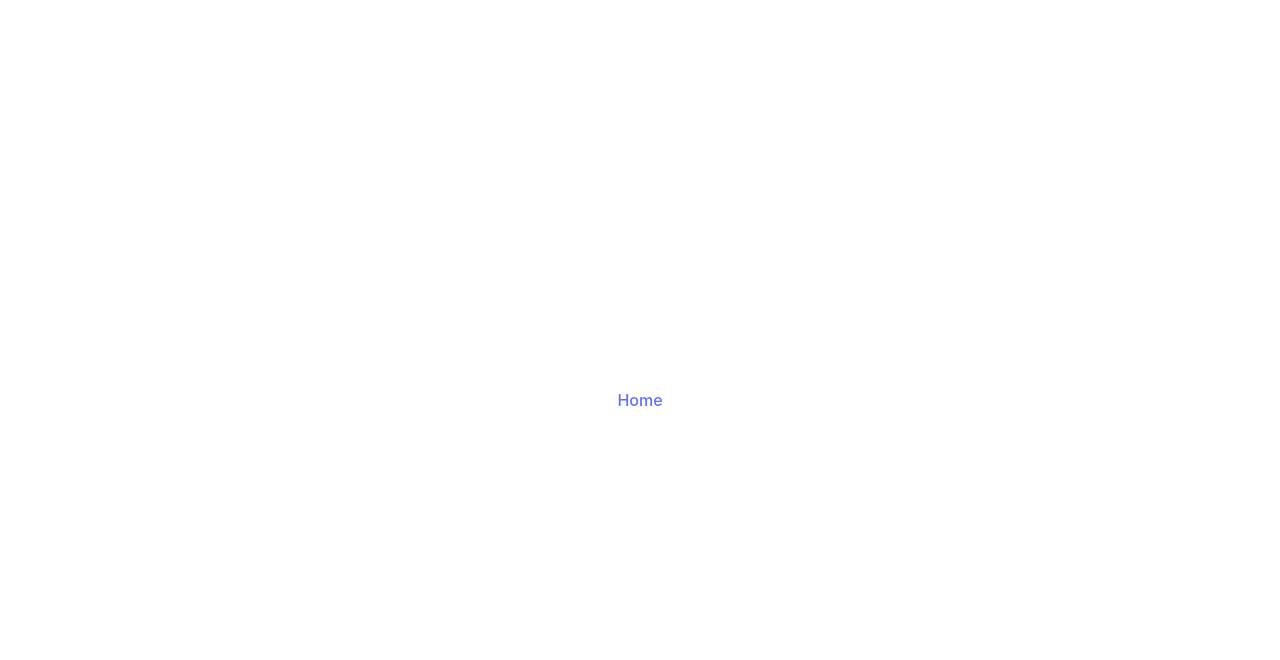
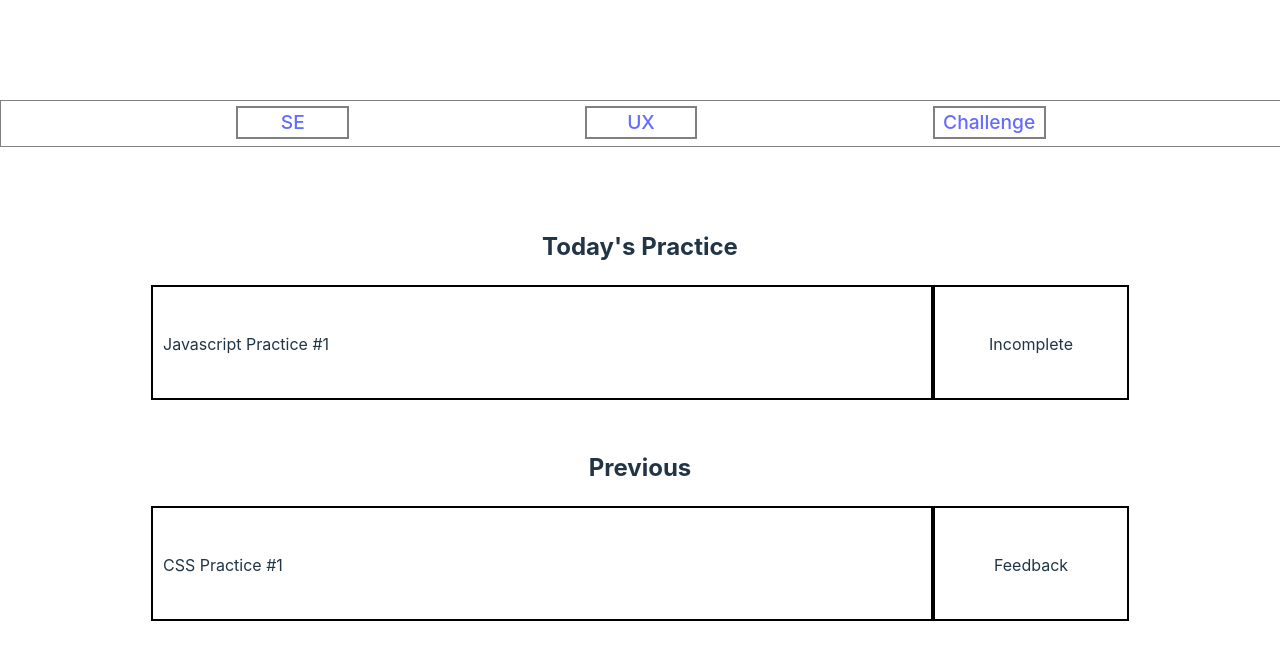
Before and after one commit to AnthonyBattista02/Strive-Challenges, a React (Vite) app in the folder strive_challenges/: page /SE in a window 1280 px wide. Before the commit this address had no page. Shown: the top 660 px of the page. Built offline with nearby package versions, Linux system fonts and the light colour scheme.

Commit message:
Nav/ChallengeList started

```diff
--- a/strive_challenges/src/components/ChallengePage.jsx
+++ b/strive_challenges/src/components/ChallengePage.jsx
@@ -0,0 +1,11 @@
+
+
+export default function ChallengePage () {
+
+
+    return(
+        <div>
+            Challenge Page
+        </div>
+    )
+}
--- a/strive_challenges/src/components/Main.jsx
+++ b/strive_challenges/src/components/Main.jsx
@@ -1,5 +1,9 @@
 import { Route, Routes } from 'react-router-dom'
 import SEChallengeList from './SEChallengeList'
+import UXChallengeList from './UXChallengeList'
+import ChallengePage from './ChallengePage'
+// import GiveFeedback from './GiveFeedback'
+// import MyFeedback from './MyFeedback'
 
 export default function Main () {
 
@@ -7,8 +11,11 @@ export default function Main () {
     return(
         <div className='routes-container'>
             <Routes>
-                <Route path='/' element={<SEChallengeList/>} />
-
+                <Route path='/SE' element={<SEChallengeList/>} />
+                <Route path='/UX' element={<UXChallengeList/>} />
+                <Route path='/Challenge' element={<ChallengePage/>} />
+                {/* <Route path='/GiveFeedback' element={<GiveFeedback/>} />
+                <Route path='/Feedback' element={<MyFeedback/>} /> */}
             </Routes>
         </div>
     )
--- a/strive_challenges/src/components/Navbar.jsx
+++ b/strive_challenges/src/components/Navbar.jsx
@@ -1,11 +1,14 @@
 import { Link } from 'react-router-dom'
+import './navbar.css'
 
 export default function Navbar () {
 
 
     return(
         <nav className='navbar'>
-            <Link to = '/'> Home </Link>
+            <Link id='se' to = '/SE'> SE </Link>
+            <Link id='ux' to = '/UX'> UX </Link>
+            <Link id='ch' to = '/Challenge'> Challenge </Link>
         </nav>
     )
 }
--- /dev/null
+++ b/strive_challenges/src/components/SEChallengeList.css
@@ -0,0 +1,22 @@
+
+.challengeDisplay {
+    display: flex;
+    flex-direction: row;
+    height: 9vw;
+    justify-content: center;
+}
+.details {
+    border: 2px solid black;
+    width: 60vw;
+    line-height: 9vw;
+    text-align: start;
+    padding-left: 10px;
+}
+.isCompleted {
+    border: 2px solid black;
+    width: 15vw;
+    line-height: 9vw;
+}
+h2 {
+    padding-top: 30px;
+}
--- a/strive_challenges/src/components/SEChallengeList.jsx
+++ b/strive_challenges/src/components/SEChallengeList.jsx
@@ -1,11 +1,32 @@
-
+import './SEChallengeList.css'
 
 export default function SEChallengeList () {
 
 
     return(
-        <div>
-            HELLO WORLD
+        <div className="seChallengeList">
+            <div className="today">
+                <h2>Today's Practice</h2>
+                <div className="challengeDisplay">
+                    <div className="details">
+                        Javascript Practice #1
+                    </div>
+                    <div className="isCompleted">
+                        Incomplete
+                    </div>
+                </div>
+            </div>
+            <div className="previous">
+                <h2>Previous</h2>
+                <div className="challengeDisplay">
+                    <div className="details">
+                        CSS Practice #1
+                    </div>
+                    <div className="isCompleted">
+                        Feedback
+                    </div>
+                </div>
+            </div>
         </div>
     )
 }
--- a/strive_challenges/src/components/UXChallengeList.jsx
+++ b/strive_challenges/src/components/UXChallengeList.jsx
@@ -0,0 +1,32 @@
+
+
+export default function UXChallengeList () {
+
+
+    return(
+        <div className="uxChallengeList">
+            <div className="today">
+                <h2>Today's Practice</h2>
+                <div className="challengeDisplay">
+                    <div className="details">
+                        Design Practice #1
+                    </div>
+                    <div className="isCompleted">
+                        Incomplete
+                    </div>
+                </div>
+            </div>
+            <div className="previous">
+                <h2>Previous</h2>
+                <div className="challengeDisplay">
+                    <div className="details">
+                        Ideation Practice #1
+                    </div>
+                    <div className="isCompleted">
+                        Completed
+                    </div>
+                </div>
+            </div>
+        </div>
+    )
+}
--- /dev/null
+++ b/strive_challenges/src/components/navbar.css
@@ -0,0 +1,30 @@
+.navbar {
+    display: flex;
+    flex-direction: row;
+    justify-content: space-evenly;
+    width: 100vw;
+    height: 3.5vw;
+    position: fixed;
+    top: 100px;
+    left: 0vw;
+    border: gray 1px solid;
+    font-size: 1.5vw;
+}
+#ux {
+    border: gray solid 2px;
+    width: 8.5vw;
+    height: 2.25vw;
+    margin-top: .4vw;
+}
+#se {
+    border: gray solid 2px;
+    width: 8.5vw;
+    height: 2.25vw;
+    margin-top: .4vw;
+}
+#ch {
+    border: gray solid 2px;
+    width: 8.5vw;
+    height: 2.25vw;
+    margin-top: .4vw;
+}
```
